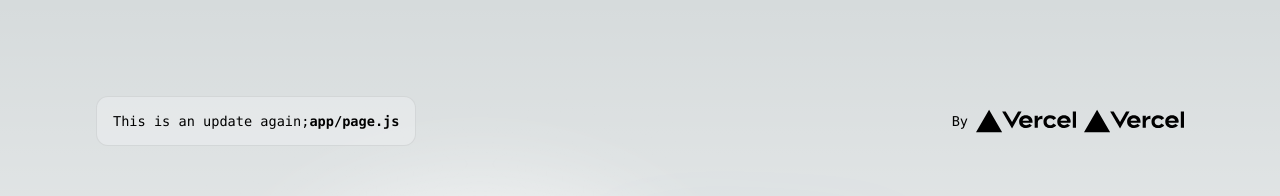
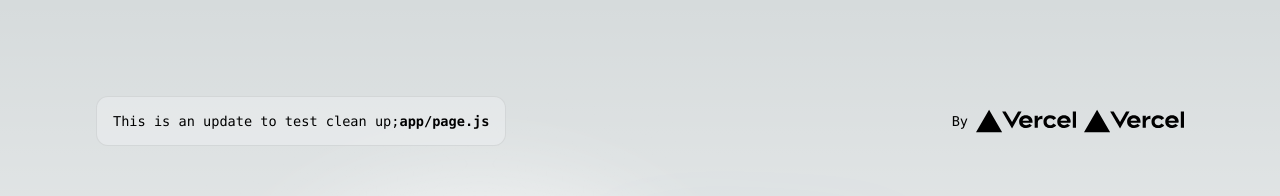
Before and after one commit to v1212/next-js-14-app, a Next.js app: page / in a window 1280 px wide. Shown: the top 196 px of the page. Built offline with nearby package versions, Linux system fonts and the light colour scheme.

Commit message:
Update page.js

```diff
--- a/app/page.js
+++ b/app/page.js
@@ -6,7 +6,7 @@ export default function Home() {
     <main className={styles.main}>
       <div className={styles.description}>
         <p>
-          This is an update again;
+          This is an update to test clean up;
           <code className={styles.code}>app/page.js</code>
         </p>
         <div>
```
